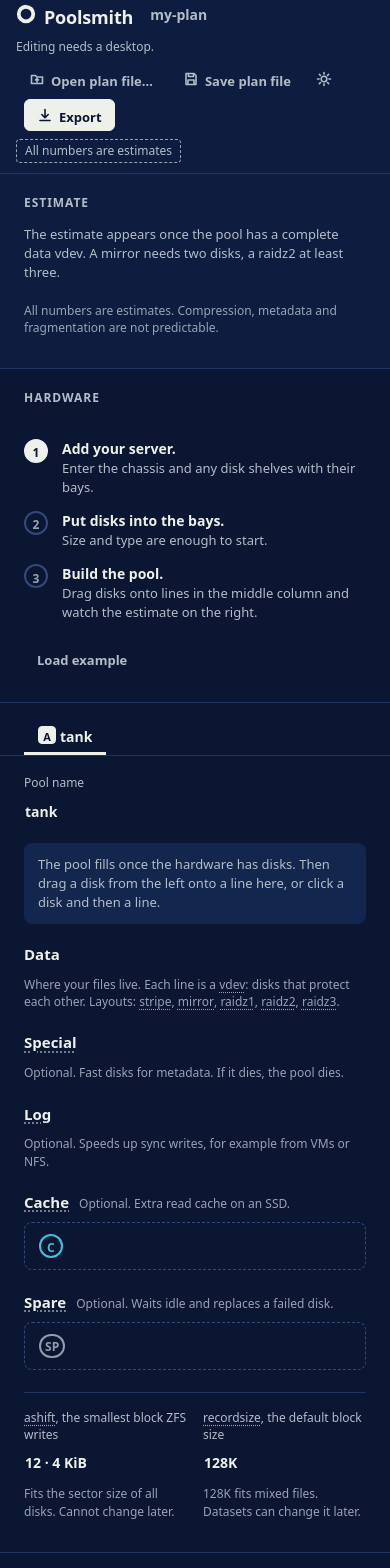
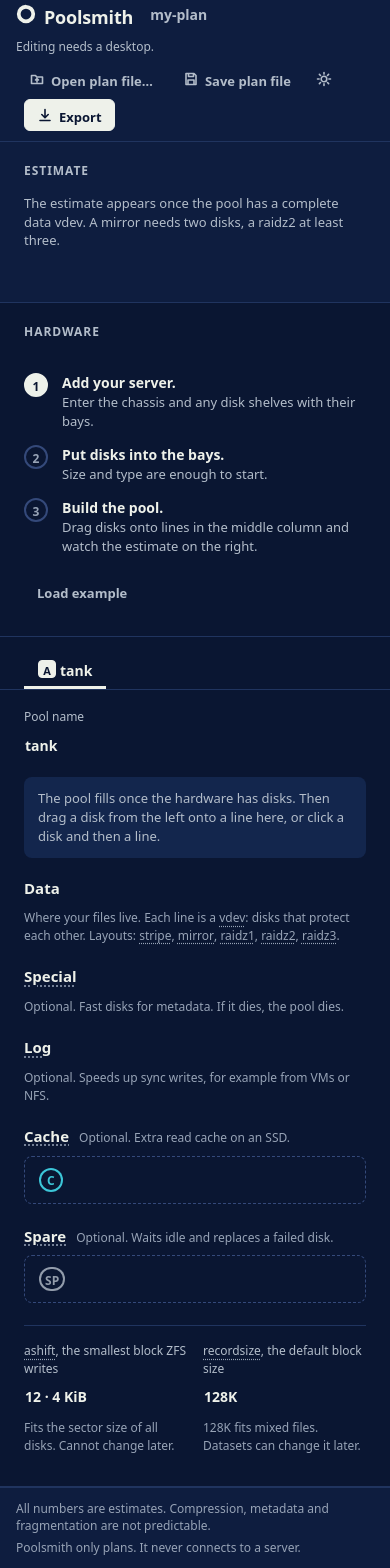
Before and after one commit to akonopcz/Poolsmith, a Svelte app: page / in a window 390 px wide. Shown: the part 12-1580 px from the top of the page. Built offline with nearby package versions, Linux system fonts and the light colour scheme.

Commit message:
feat(ui): move the estimates notice into a footer
A footer is needed anyway once the planner is hosted publicly. It stays in view, so every number remains labelled as an estimate.

```diff
--- a/src/App.svelte
+++ b/src/App.svelte
@@ -1,5 +1,6 @@
 <script lang="ts">
   import ExportView from './ui/ExportView.svelte'
+  import Footer from './ui/Footer.svelte'
   import HardwarePanel from './ui/HardwarePanel.svelte'
   import PoolPanel from './ui/PoolPanel.svelte'
   import ResultsPanel from './ui/ResultsPanel.svelte'
@@ -29,12 +30,13 @@
 {:else}
   <ExportView />
 {/if}
+<Footer />
 
 <style>
   .planner {
     display: grid;
     grid-template-columns: minmax(320px, 372px) minmax(0, 1fr) minmax(300px, 360px);
-    height: calc(100vh - 56px);
+    height: calc(100vh - var(--header-height) - var(--footer-height));
   }
 
   /* Small screens show the plan for reading. Editing stays a desktop task. */
--- a/src/app.css
+++ b/src/app.css
@@ -36,6 +36,8 @@
      their box: 0.1em by its metrics, about 0.15em as rendered at UI sizes. Text centred in a
      shape adds twice that as top padding to sit in the middle. */
   --cap-nudge: 0.3em;
+  --header-height: 56px;
+  --footer-height: 32px;
   --mono: ui-monospace, 'SFMono-Regular', 'JetBrains Mono', Menlo, monospace;
 }
 
--- a/src/ui/ExportView.svelte
+++ b/src/ui/ExportView.svelte
@@ -131,7 +131,7 @@
 
 <style>
   .export {
-    height: calc(100vh - 56px);
+    height: calc(100vh - var(--header-height) - var(--footer-height));
     overflow-y: auto;
   }
 
--- /dev/null
+++ b/src/ui/Footer.svelte
@@ -0,0 +1,40 @@
+<!-- Always in view, so every number on screen stays labelled as an estimate. -->
+<footer>
+  <span>
+    All numbers are estimates. Compression, metadata and fragmentation are not predictable.
+  </span>
+  <span class="plan-only">Poolsmith only plans. It never connects to a server.</span>
+</footer>
+
+<style>
+  footer {
+    height: var(--footer-height);
+    display: flex;
+    align-items: center;
+    justify-content: space-between;
+    gap: 16px;
+    padding: 0 24px;
+    border-top: 1px solid var(--rule);
+    background: var(--panel);
+    font-size: 12px;
+    color: var(--ink-3);
+    white-space: nowrap;
+    overflow: hidden;
+  }
+
+  footer span {
+    overflow: hidden;
+    text-overflow: ellipsis;
+  }
+
+  @media (max-width: 900px) {
+    footer {
+      height: auto;
+      flex-direction: column;
+      align-items: flex-start;
+      gap: 4px;
+      padding: 12px 16px;
+      white-space: normal;
+    }
+  }
+</style>
--- a/src/ui/ResultsPanel.svelte
+++ b/src/ui/ResultsPanel.svelte
@@ -220,10 +220,6 @@
       </p>
     </details>
   {/if}
-
-  <p class="footnote">
-    All numbers are estimates. Compression, metadata and fragmentation are not predictable.
-  </p>
 </aside>
 
 <style>
@@ -477,10 +473,4 @@
     background: var(--mark);
     font-weight: 700;
   }
-
-  .footnote {
-    margin-top: 16px;
-    font-size: 12px;
-    color: var(--ink-3);
-  }
 </style>
--- a/src/ui/TopBar.svelte
+++ b/src/ui/TopBar.svelte
@@ -40,7 +40,6 @@
     <span class="visually-hidden">Plan name</span>
     <input bind:value={store.plan.name} spellcheck="false" />
   </label>
-  <span class="estimate">All numbers are estimates</span>
   <span class="mobile-only desktop-note">Editing needs a desktop.</span>
 
   <div class="actions">
@@ -100,7 +99,7 @@
 
 <style>
   header {
-    height: 56px;
+    height: var(--header-height);
     display: flex;
     align-items: center;
     gap: 16px;
@@ -148,15 +147,6 @@
     background: var(--raise);
   }
 
-  .estimate {
-    font-size: 12px;
-    color: var(--ink-2);
-    border: 1px dashed var(--ink-3);
-    border-radius: 4px;
-    padding: 2px 8px;
-    white-space: nowrap;
-  }
-
   .desktop-note {
     font-size: 12px;
     color: var(--ink-2);
@@ -202,10 +192,6 @@
       gap: 8px;
     }
 
-    .estimate {
-      order: 3;
-    }
-
     .actions {
       margin-left: 0;
       flex-wrap: wrap;
```
Also changed, not shown: 1 other file (tests, documents, lock files or other folders).
